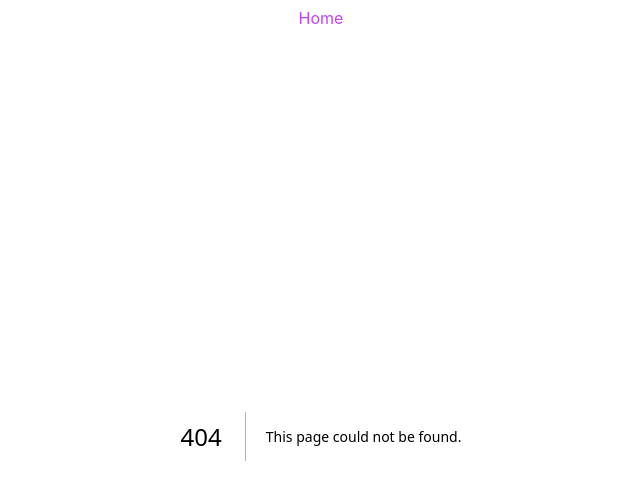
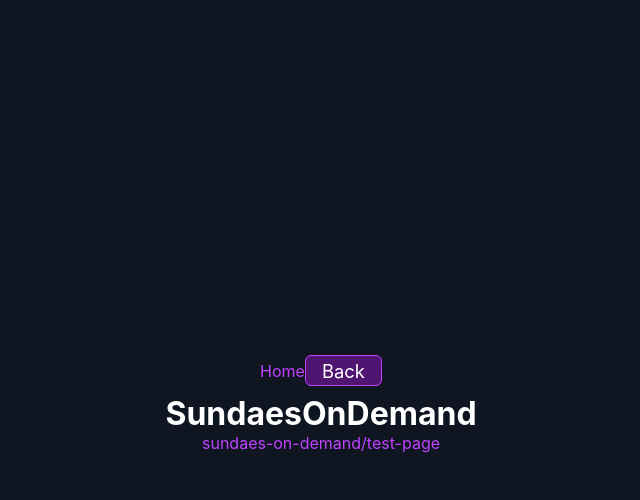
Before and after one commit to benjamin777dev/next-jest-testing-library, a Next.js app: page /sundaes-on-demand in a window 1280 px wide. Before the commit this address had no page. Shown: the top 500 px of the page, without its empty margins (319-959 px from the left). Built offline with nearby package versions, Linux system fonts and the light colour scheme.

Commit message:
add soundaes-on-demand route

```diff
--- a/components/Header.tsx
+++ b/components/Header.tsx
@@ -1,9 +1,15 @@
 import Link from 'next/link'
+import { useRouter } from 'next/router'
 
 export default function Header() {
+  const router = useRouter()
+
+  const isHome = router.pathname === '/'
+
   return (
     <header>
       <Link href='/'>Home</Link>
+      {!isHome && <button onClick={() => router.back()}>Back</button>}
     </header>
   )
 }
--- a/pages/index.tsx
+++ b/pages/index.tsx
@@ -12,6 +12,8 @@ export default function Home() {
       <Link href='checkbox-button'>checkbox-button</Link>
       <br />
       <Link href='to-have-class'>to-have-class</Link>
+      <br />
+      <Link href='sundaes-on-demand'>sundaes-on-demand</Link>
     </>
   )
 }
--- /dev/null
+++ b/pages/sundaes-on-demand/index.tsx
@@ -0,0 +1,12 @@
+import Link from 'next/link'
+
+export default function SundaesOnDemand() {
+  return (
+    <>
+      <h1>SundaesOnDemand</h1>
+      <Link href='/sundaes-on-demand/test-page'>
+        sundaes-on-demand/test-page
+      </Link>
+    </>
+  )
+}
--- /dev/null
+++ b/pages/sundaes-on-demand/test-page.tsx
@@ -0,0 +1,3 @@
+export default function TestPage() {
+  return <div>TestPage</div>
+}
```
